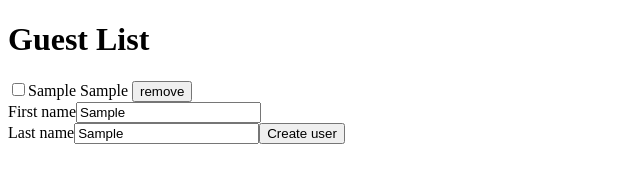
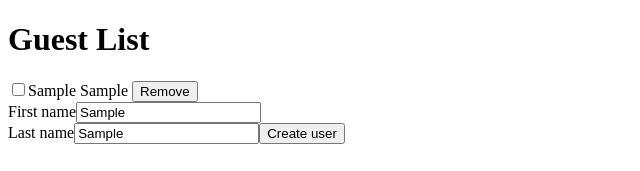
Before and after one commit to irabruce10/react-guest-list, a React app: page / in a window 1280 px wide. Both pictures are taken after typing "Sample", "Sample" into the empty fields and a click on the button "Create user". Shown: the top 171 px of the page, without its empty margins (0-640 px from the left). Built offline with nearby package versions, Linux system fonts and the light colour scheme; no server answers.

Commit message:
Fixing some bugs

```diff
--- a/src/App.js
+++ b/src/App.js
@@ -82,7 +82,7 @@ export default function App() {
         }),
       });
       await response.json();
-      // const updatedGuest = await response.json();
+
       const updatedGuest = guest.map((user) =>
         user.id === id ? { ...user, attending: !user.attending } : user,
       );
@@ -106,16 +106,16 @@ export default function App() {
               <div>
                 <input
                   type="checkbox"
-                  aria-label={`Remove ${user.firstName} ${user.lastName}`}
                   checked={user.attending}
                   onChange={() => handleChecked(user.id)}
+                  aria-label={`${user.firstName} ${user.lastName} attending ${user.attending}`}
                 />
                 {user.firstName} {user.lastName}{' '}
                 <button
-                  aria-label={`${user.firstName} ${user.lastName} attending ${user.attending}`}
+                  aria-label={`Remove ${user.firstName} ${user.lastName}`}
                   onClick={() => handleDelete(user.id)}
                 >
-                  remove
+                  Remove
                 </button>
               </div>
             </div>
```
